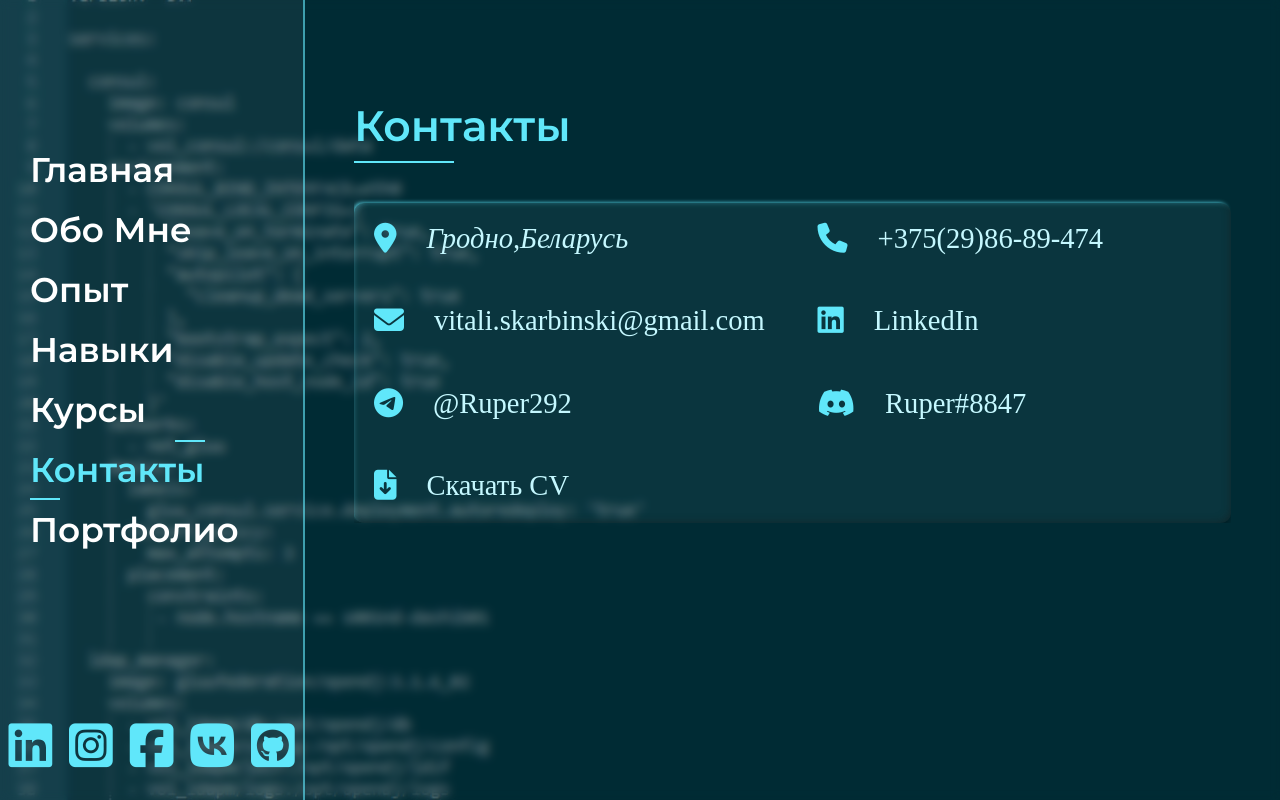
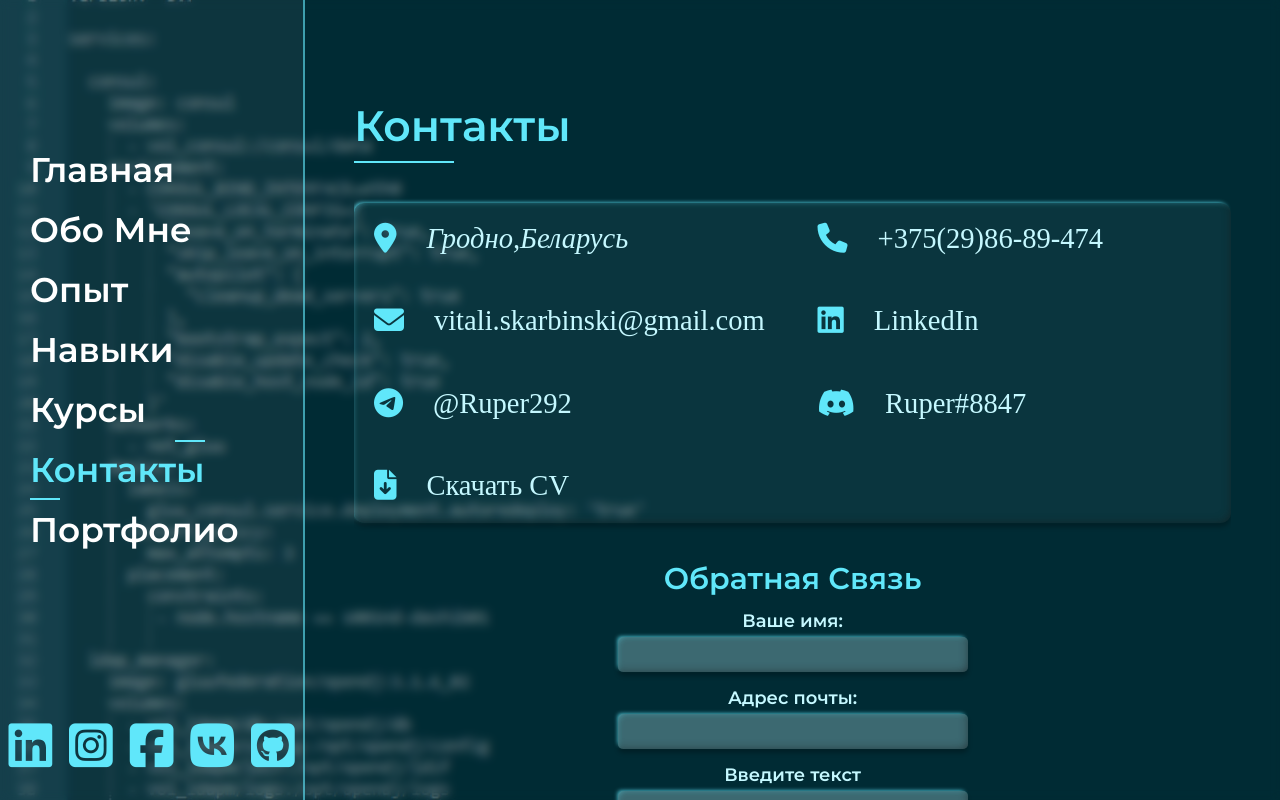
Before and after one commit to Ruper23/react_portfolio, a React (Create React App) app: page / in a window 1280 px wide. Both pictures are taken after a click on the button "Контакты". Built offline with nearby package versions, Linux system fonts and the light colour scheme.

Commit message:
check feedback form

```diff
--- a/package.json
+++ b/package.json
@@ -3,6 +3,7 @@
   "version": "0.1.0",
   "private": true,
   "dependencies": {
+    "@formspree/react": "^2.4.0",
     "@fortawesome/fontawesome-svg-core": "^6.2.0",
     "@fortawesome/free-regular-svg-icons": "^6.2.0",
     "@fortawesome/free-solid-svg-icons": "^6.2.0",
--- a/src/components/Contacts/ContactForm.jsx
+++ b/src/components/Contacts/ContactForm.jsx
@@ -1,5 +1,6 @@
 import './ContactForm.scss'
 import React from 'react'
+import { useForm, ValidationError } from '@formspree/react';
 
 const ContactForm = () => {
   /*   const frog = document.querySelector('.frog')
@@ -17,18 +18,31 @@ const ContactForm = () => {
       }, 5000)
     } */
 
-
+  const [state, handleSubmit] = useForm("mvoyweal");
+  if (state.succeeded) {
+    return <p>Спасибо за внимание</p>;
+  }
 
   return (
-    <form action="#" className="contact-form" id='form'>
+    <form onSubmit={handleSubmit} className="contact-form" id='form'>
       <h4 className='form-title'>Обратная Связь</h4>
       <label htmlFor="name">Ваше имя:</label>
       <input type="text" id='name' />
       <label htmlFor="email">Адрес почты:</label>
-      <input type="email" id='email' />
+      <input type="email" id='email' name="email" />
+      <ValidationError
+        prefix="Email"
+        field="email"
+        errors={state.errors}
+      />
       <label htmlFor="text">Введите текст</label>
-      <textarea type="text" id='text' />
-      <button type='submit'
+      <textarea id="message" name="message" />
+      <ValidationError
+        prefix="Message"
+        field="message"
+        errors={state.errors}
+      />
+      <button type='submit' disabled={state.submitting}
       /*   onMouseOver={frogLooksHandler}
         onMouseLeave={frogLooksHandler}
         onClick={frogActionHandler} */>Отправить</button>
--- a/src/components/Contacts/Contacts.jsx
+++ b/src/components/Contacts/Contacts.jsx
@@ -1,4 +1,4 @@
-/* import ContactForm from './ContactForm' */
+import ContactForm from './ContactForm'
 import './Contacts.scss'
 const Contacts = () => {
   return (
@@ -14,8 +14,7 @@ const Contacts = () => {
           <li className='contats__list-item'><i className="fa-brands fa-discord"></i>Ruper#8847</li>
           <li className='contats__list-item'><a href="pdf/A4.pdf" download><i className="fa-solid fa-file-arrow-down"></i>Скачать CV</a></li>
         </ul>
-        {/*   <ContactForm />
- */}
+        <ContactForm />
       </div>
     </section >
   )
```
Also changed, not shown: 1 other file (tests, documents, lock files or other folders).
